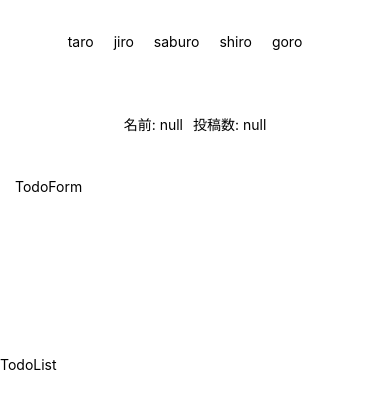
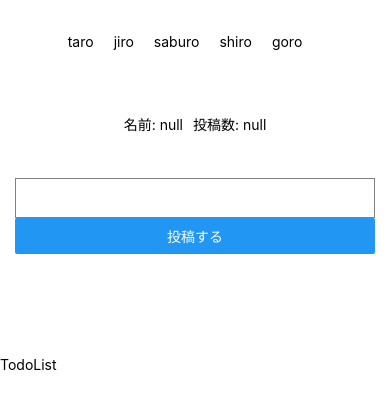
Before and after one commit to shinya-arai/rn-ts-todo, a React Native app: screen / in a window 390 px wide. Shown: the top 408 px of the page. Built offline with nearby package versions, Linux system fonts and the light colour scheme.

Commit message:
todoform

```diff
--- a/App.tsx
+++ b/App.tsx
@@ -14,17 +14,18 @@ import { Provider } from 'react-redux'
 import store from './src/store'
 
 import UserProfileContainer from './src/containers/UserProfileContainer'
-import TodoForm from './src/components/TodoForm';
+import TodoFormContainer from './src/containers/TodoFormContainer';
 import TodoList from './src/components/TodoList';
 
 type Props = {};
 export default class App extends Component<Props> {
   render() {
+    console.log(store.getState())
     return (
       <Provider store={store}>
         <View style={{ flex: 10 }}>
           <UserProfileContainer />
-          <TodoForm />
+          <TodoFormContainer />
           <TodoList />
         </View>
       </Provider>
--- a/src/actions/index.ts
+++ b/src/actions/index.ts
@@ -1,14 +1,28 @@
 import { User } from '../reducers/usersReducer'
+import { Post } from '../reducers/postsReducer'
 import store from '../store'
 
 export enum UsersActionType {
   CHANGE_CURRENT_USER = 'CHANGE_CURRENT_USER'
 }
 
+export enum PostsActionType {
+  ADD_POST = 'ADD_POST'
+}
+
 export interface UsersAction {
   type: UsersActionType,
   payload: {
     newCurrentUser: User,
+  }
+}
+
+export interface PostsAction {
+  type: PostsActionType
+  payload: {
+    text: string
+    name: string | null
+    // count: number
   }
 }
 
@@ -26,3 +40,15 @@ export const changeCurrentUser = (userId: number): UsersAction => {
     }
   }
 }
+
+export const addPost = (text: string): PostsAction => {
+  const { currentUser } = store.getState().usersState
+
+  return {
+    type: PostsActionType.ADD_POST,
+    payload: {
+      text,
+      name: currentUser && currentUser.name
+    }
+  }
+}
--- a/src/components/TodoForm.tsx
+++ b/src/components/TodoForm.tsx
@@ -1,12 +1,43 @@
 import * as React from 'react'
-import { View, Text, StyleSheet } from 'react-native'
+import { View, Text, StyleSheet, TextInput, Button } from 'react-native'
+import store from '../store';
 
-const TodoForm = () => {
-  return (
-    <View style={styles.container}>
-      <Text>TodoForm</Text>
-    </View>
-  )
+interface Props {
+  addPost: (text: string) => void
+}
+
+interface State {
+  text: string
+}
+
+class TodoForm extends React.Component<Props, State> {
+  constructor(props: Props) {
+    super(props)
+
+    this.state = { text: '' }
+  }
+
+  render() {
+    const { text } = this.state
+    const { addPost } = this.props
+
+    return (
+      <View style={styles.container}>
+        <TextInput
+          style={{height: 40, borderColor: 'gray', borderWidth: 1}}
+          onChangeText={text => this.setState({ text })}
+          value={text}
+        />
+        <Button
+          title="投稿する"
+          onPress={() => {
+            addPost(text)
+            console.log(store.getState())
+          }}
+        />
+      </View>
+    )
+  }
 }
 
 const styles = StyleSheet.create({
--- /dev/null
+++ b/src/containers/TodoFormContainer.ts
@@ -0,0 +1,19 @@
+import { connect } from 'react-redux'
+import TodoForm from '../components/TodoForm'
+import { Dispatch } from 'redux'
+import { PostsAction, addPost } from '../actions'
+
+interface DispatchProps {
+  addPost: (text: string) => void
+}
+
+const mapDispatchToProps = (dispatch: Dispatch<PostsAction>): DispatchProps => ({
+  addPost: (text: string) => {
+    dispatch(addPost(text))
+  }
+})
+
+export default connect(
+  null,
+  mapDispatchToProps
+)(TodoForm)
--- /dev/null
+++ b/src/reducers/postsReducer.ts
@@ -0,0 +1,29 @@
+import { PostsAction, PostsActionType } from '../actions'
+
+const initialState = {
+  posts: []
+}
+
+export type Post = {
+  text: string
+  name: null | string
+  // count: number
+}
+
+export interface PostsState {
+  posts: null | Post[]
+}
+
+const postsReducer = (state: PostsState = initialState, action: PostsAction): PostsState => {
+  switch(action.type) {
+    case PostsActionType.ADD_POST:
+      return {
+        ...state,
+        posts: state.posts && state.posts.concat(action.payload)
+      }
+    default:
+      return state
+  }
+}
+
+export default postsReducer
--- a/src/store/index.ts
+++ b/src/store/index.ts
@@ -1,12 +1,15 @@
 import { createStore, combineReducers } from 'redux'
 import usersReducer, { UsersState } from '../reducers/usersReducer'
+import postsReducer, { PostsState } from '../reducers/postsReducer'
 
 export interface AppState {
-  usersState: UsersState
+  usersState: UsersState,
+  postsState: PostsState
 }
 
 const rootReducer = combineReducers<AppState>({
-  usersState: usersReducer
+  usersState: usersReducer,
+  postsState: postsReducer
 })
 
 const store = createStore(rootReducer)
```
